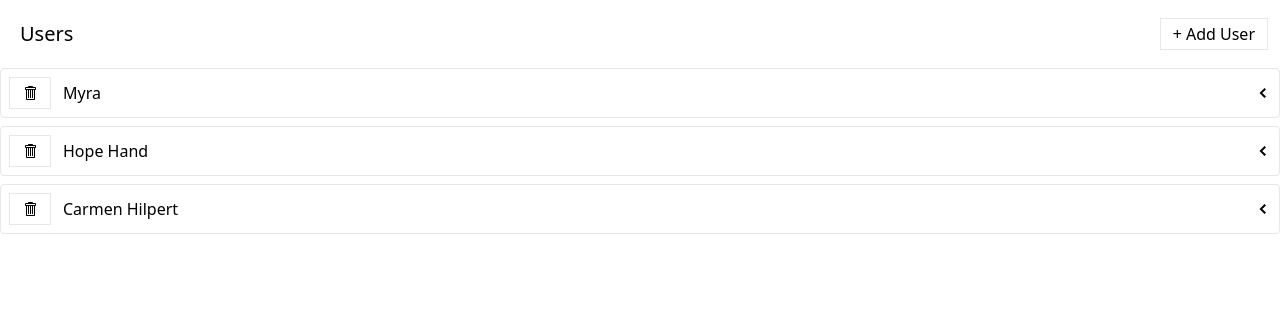
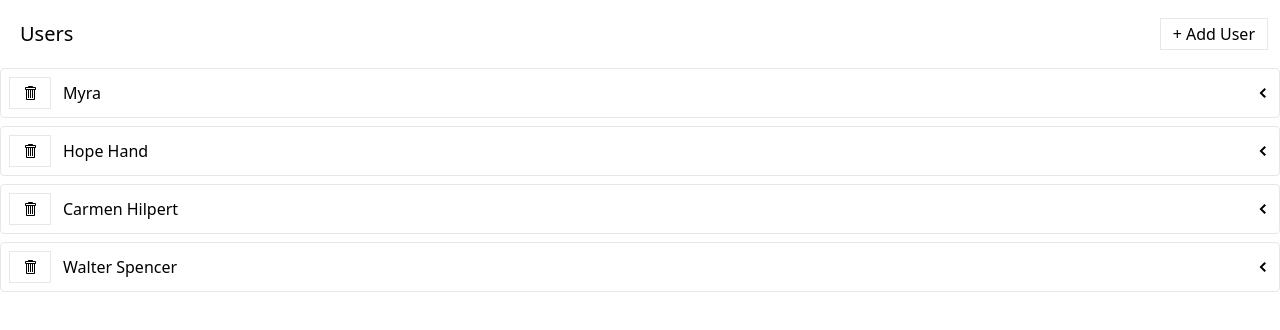
Before and after one commit to tucwarac/simple-vite-react-redux-toolkit-api, a React (Vite) app: page / in a window 1280 px wide. Shown: the top 330 px of the page. Built offline with nearby package versions, Linux system fonts and the light colour scheme; data requests are answered from the project's data file.

Commit message:
Async Thunk Function - Adding the Albums Listing

```diff
--- a/db.json
+++ b/db.json
@@ -11,6 +11,10 @@
     {
       "name": "Carmen Hilpert",
       "id": 3
+    },
+    {
+      "name": "Walter Spencer",
+      "id": 4
     }
   ],
   "albums": [],
--- /dev/null
+++ b/src/components/AlbumsList.jsx
@@ -0,0 +1,5 @@
+function AlbumsList({ user }) {
+  return <div>Albums for {user.name}</div>;
+}
+
+export default AlbumsList;
--- a/src/components/UsersListItem.jsx
+++ b/src/components/UsersListItem.jsx
@@ -3,6 +3,7 @@
 import { removeUser } from '../store';
 import { useThunk } from '../hooks/use-thunk';
 import ExpandablePanel from './ExpandablePanel';
+import AlbumsList from './AlbumsList';
 
 function UsersListItem({ user }) {
   const [doRemoveUser, isLoading, error] = useThunk(removeUser);
@@ -21,7 +22,11 @@
     </>
   );
 
-  return <ExpandablePanel header={header}>CONTENT!!!!!</ExpandablePanel>;
+  return (
+    <ExpandablePanel header={header}>
+      <AlbumsList user={user} />
+    </ExpandablePanel>
+  );
 }
 
 export default UsersListItem;
```
